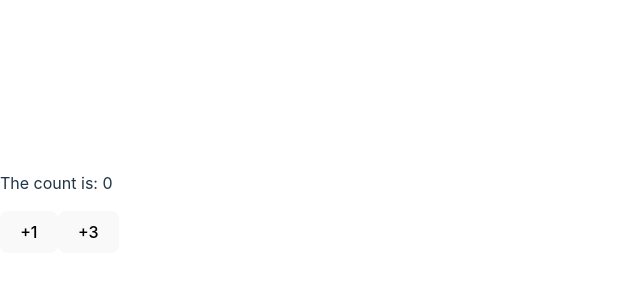
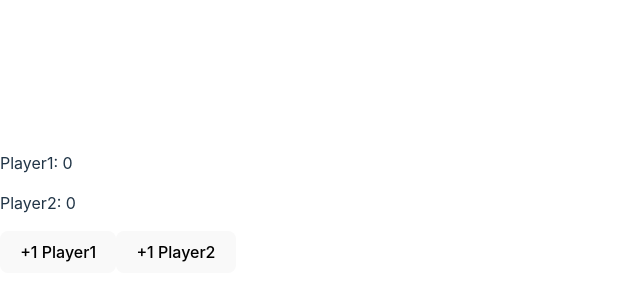
Before and after one commit to asimtimsina/Udemy_fullstack, a React (Vite) app in the folder first-react-project/: page / in a window 1280 px wide. Shown: the part 196-496 px from the top of the page, without its empty margins (0-640 px from the left). Built offline with nearby package versions, Linux system fonts and the light colour scheme.

Commit message:
640. Working With Objects In State

```diff
--- a/first-react-project/src/App.jsx
+++ b/first-react-project/src/App.jsx
@@ -2,6 +2,8 @@
 // import './App.css'
 // import Cow from './cow'
 // import './cow.css'
+
+import ScoreKeeper from "./ScoreKeeper";
 
 
 
@@ -26,7 +28,8 @@
 // import ToggleCounter from "./ToggleCounter"
 // import SingleBox from "./SingleBox"
 // import ColorArray from "./ColorArray";
-import UpdaterFUnc from "./UpdaterFUnc";
+// import UpdaterFUnc from "./UpdaterFUnc";
+
 
 
 function App() {
@@ -47,7 +50,7 @@ function App() {
   //   { id: 129035, name: "Gold Miner Campground", rating: 4.69, price: 96 },
   // ];
 
-  const colorlist = ['Red', 'Green', 'Purple', 'Teal', 'orange', 'orangered'];
+  // const colorlist = ['Red', 'Green', 'Purple', 'Teal', 'orange', 'orangered'];
   return (
     <>
       {/* /* <Heading color='teal' text='Hi Everyone' /> */}
@@ -76,7 +79,8 @@ function App() {
       {/* <Toggler /> */}
       {/* <ToggleCounter /> */}
       {/* <ColorArray colors={colorlist} /> */}
-      <UpdaterFUnc />
+      {/* <UpdaterFUnc /> */}
+      <ScoreKeeper />
 
 
 
--- /dev/null
+++ b/first-react-project/src/ScoreKeeper.jsx
@@ -0,0 +1,35 @@
+import { useState } from "react"
+
+export default function ScoreKeeper() {
+
+    const [scores, SetScores] = useState({ P1Score: 0, P2Score: 0 });
+
+    function incP1Score() {
+        // const newScore = { ...scores, P1Score: scores.P1Score + 1 };
+        // SetScores(newScore);
+
+        SetScores((oldScores) => {
+            return { ...oldScores, P1Score: oldScores.P1Score + 1 }
+        })
+    }
+
+
+    function incP2Score() {
+        SetScores((oldScores) => {
+            return { ...oldScores, P2Score: oldScores.P2Score + 1 }
+        })
+    }
+
+    return (
+
+        <div>
+            <p>Player1: {scores.P1Score}</p>
+            <p>Player2: {scores.P2Score}</p>
+            <button onClick={incP1Score}>+1 Player1</button>
+            <button onClick={incP2Score}>+1 Player2</button>
+
+        </div>
+
+    )
+
+}
```
Also changed, not shown: first-react-project/notes.txt.
